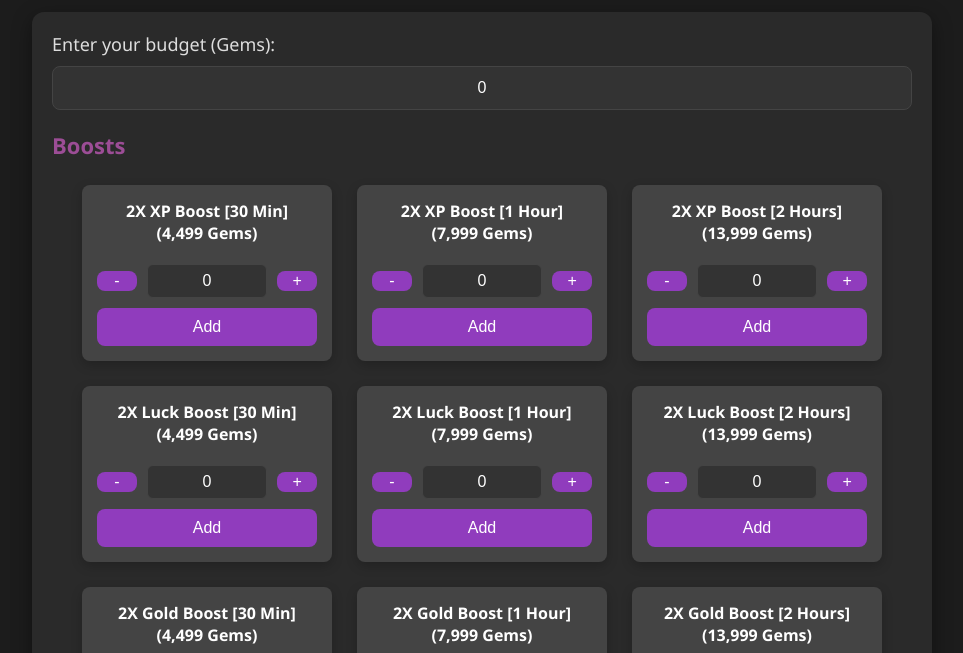
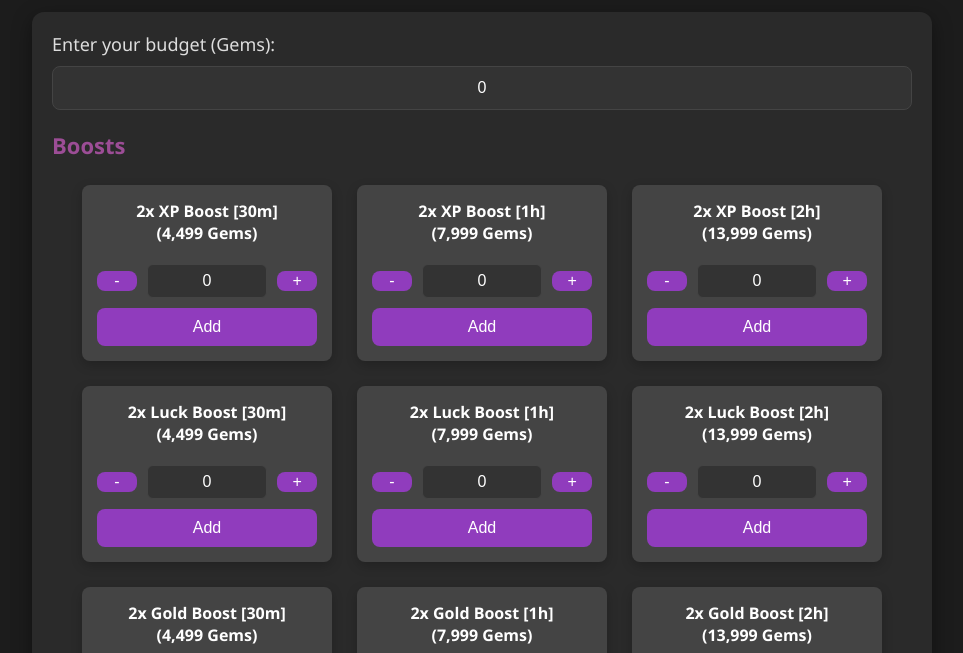
Before and after one commit to VioletAOTR/storecalculator, a plain HTML site: page index.html in a window 1280 px wide. Shown: the part 120-773 px from the top of the page, without its empty margins (158-1121 px from the left). Drawn offline with Linux system fonts and the light colour scheme.

Commit message:
Update index.html

```diff
--- a/index.html
+++ b/index.html
@@ -346,15 +346,15 @@
              { name: "Attack Shard", price: 19999, category: 'misc' },
              { name: "Armored Shard", price: 24999, category: 'misc' },
              { name: "Emperor Key", price: 2999, category: 'misc' },
-             { name: "2X XP Boost [30 Min]", price: 4499, category: 'boosts' },
-             { name: "2X XP Boost [1 Hour]", price: 7999, category: 'boosts' },
-             { name: "2X XP Boost [2 Hours]", price: 13999, category: 'boosts' },
-             { name: "2X Luck Boost [30 Min]", price: 4499, category: 'boosts' },
-             { name: "2X Luck Boost [1 Hour]", price: 7999, category: 'boosts' },
-             { name: "2X Luck Boost [2 Hours]", price: 13999, category: 'boosts' },
-             { name: "2X Gold Boost [30 Min]", price: 4499, category: 'boosts' },
-             { name: "2X Gold Boost [1 Hour]", price: 7999, category: 'boosts' },
-             { name: "2X Gold Boost [2 Hours]", price: 13999, category: 'boosts' },
+             { name: "2x XP Boost [30m]", price: 4499, category: 'boosts' },
+             { name: "2x XP Boost [1h]", price: 7999, category: 'boosts' },
+             { name: "2x XP Boost [2h]", price: 13999, category: 'boosts' },
+             { name: "2x Luck Boost [30m]", price: 4499, category: 'boosts' },
+             { name: "2x Luck Boost [1h]", price: 7999, category: 'boosts' },
+             { name: "2x Luck Boost [2h]", price: 13999, category: 'boosts' },
+             { name: "2x Gold Boost [30m]", price: 4499, category: 'boosts' },
+             { name: "2x Gold Boost [1h]", price: 7999, category: 'boosts' },
+             { name: "2x Gold Boost [2h]", price: 13999, category: 'boosts' },
              { name: "5 Spins", price: 500, category: 'spins' },
              { name: "25 Spins", price: 2500, category: 'spins' },
              { name: "100 Spins", price: 10000, category: 'spins' },
@@ -380,7 +380,7 @@
                     console.error("Failed to load basket from URL", e);
                 }
             }
-         };
+        };
              const categories = ['boosts', 'cosmetics', 'spins', 'misc'];
              categories.forEach(category => {
                  const container = document.getElementById(`${category}container`);
```
